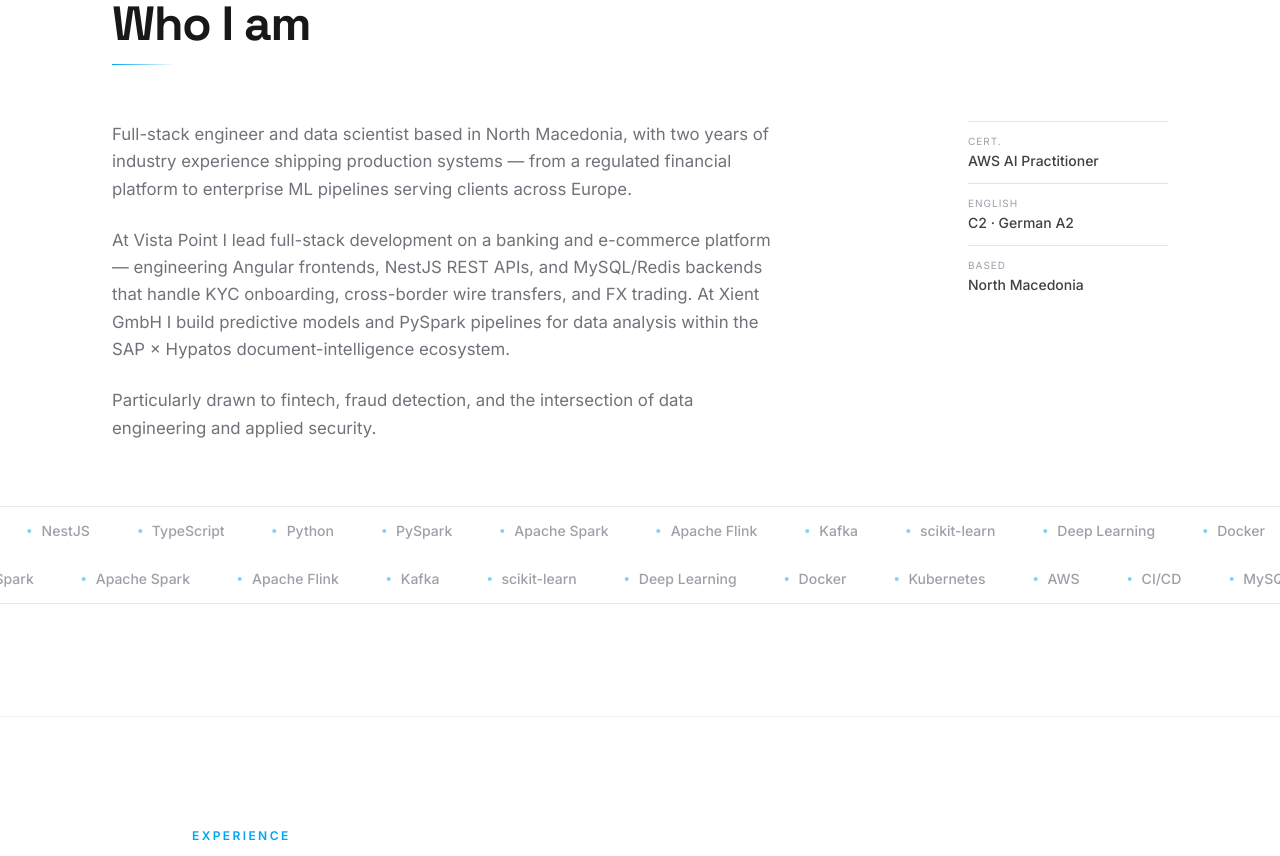
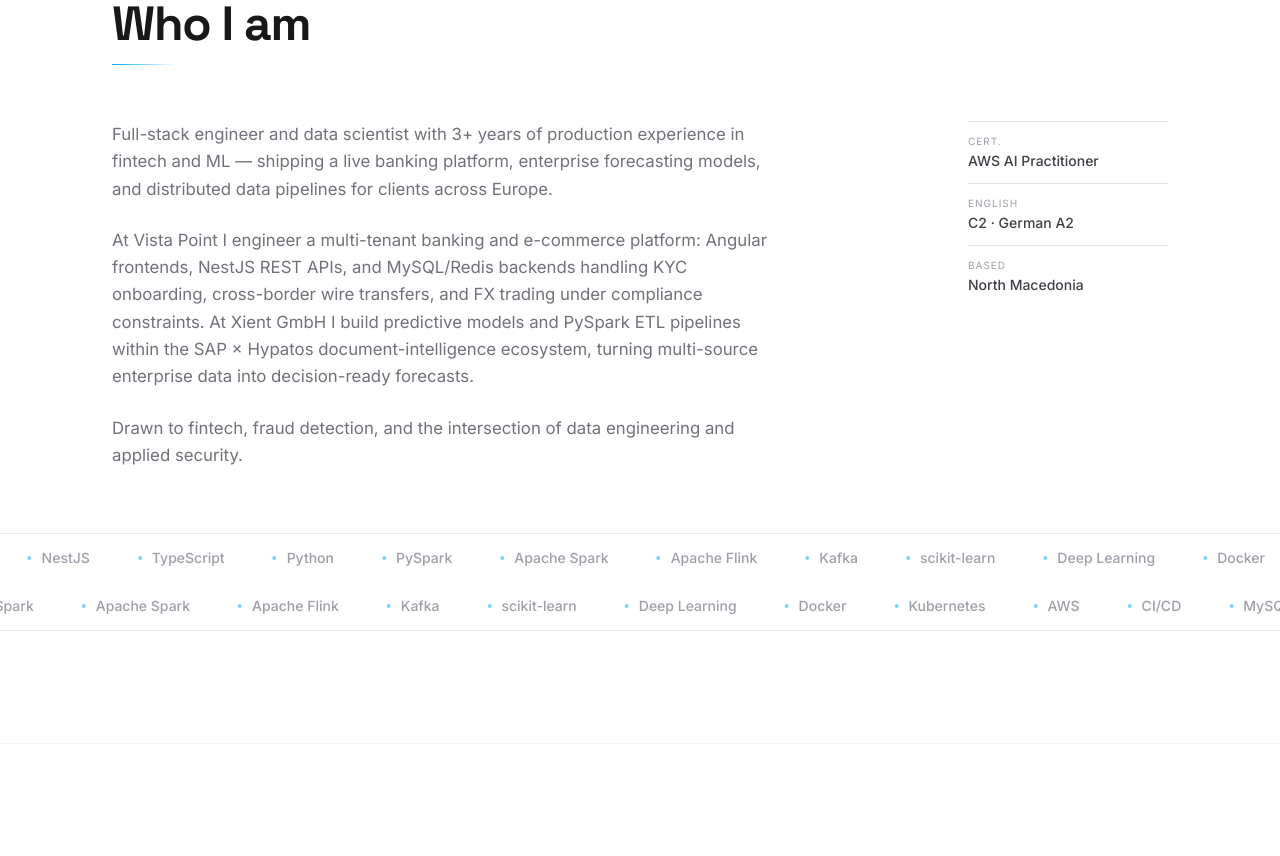
Before and after one commit to HowlinMan24/portfolio, a Next.js app: page / in a window 1280 px wide. Shown: the part 940-1796 px from the top of the page. Built offline with nearby package versions, Linux system fonts and the light colour scheme.

Commit message:
Update About copy: 3+ years, stronger fintech/ML framing

```diff
--- a/components/About.tsx
+++ b/components/About.tsx
@@ -5,9 +5,9 @@
 import Marquee from "./Marquee";
 
 const paras = [
-  "Full-stack engineer and data scientist based in North Macedonia, with two years of industry experience shipping production systems — from a regulated financial platform to enterprise ML pipelines serving clients across Europe.",
-  "At Vista Point I lead full-stack development on a banking and e-commerce platform — engineering Angular frontends, NestJS REST APIs, and MySQL/Redis backends that handle KYC onboarding, cross-border wire transfers, and FX trading. At Xient GmbH I build predictive models and PySpark pipelines for data analysis within the SAP × Hypatos document-intelligence ecosystem.",
-  "Particularly drawn to fintech, fraud detection, and the intersection of data engineering and applied security.",
+  "Full-stack engineer and data scientist with 3+ years of production experience in fintech and ML — shipping a live banking platform, enterprise forecasting models, and distributed data pipelines for clients across Europe.",
+  "At Vista Point I engineer a multi-tenant banking and e-commerce platform: Angular frontends, NestJS REST APIs, and MySQL/Redis backends handling KYC onboarding, cross-border wire transfers, and FX trading under compliance constraints. At Xient GmbH I build predictive models and PySpark ETL pipelines within the SAP × Hypatos document-intelligence ecosystem, turning multi-source enterprise data into decision-ready forecasts.",
+  "Drawn to fintech, fraud detection, and the intersection of data engineering and applied security.",
 ];
 
 export default function About() {
```
